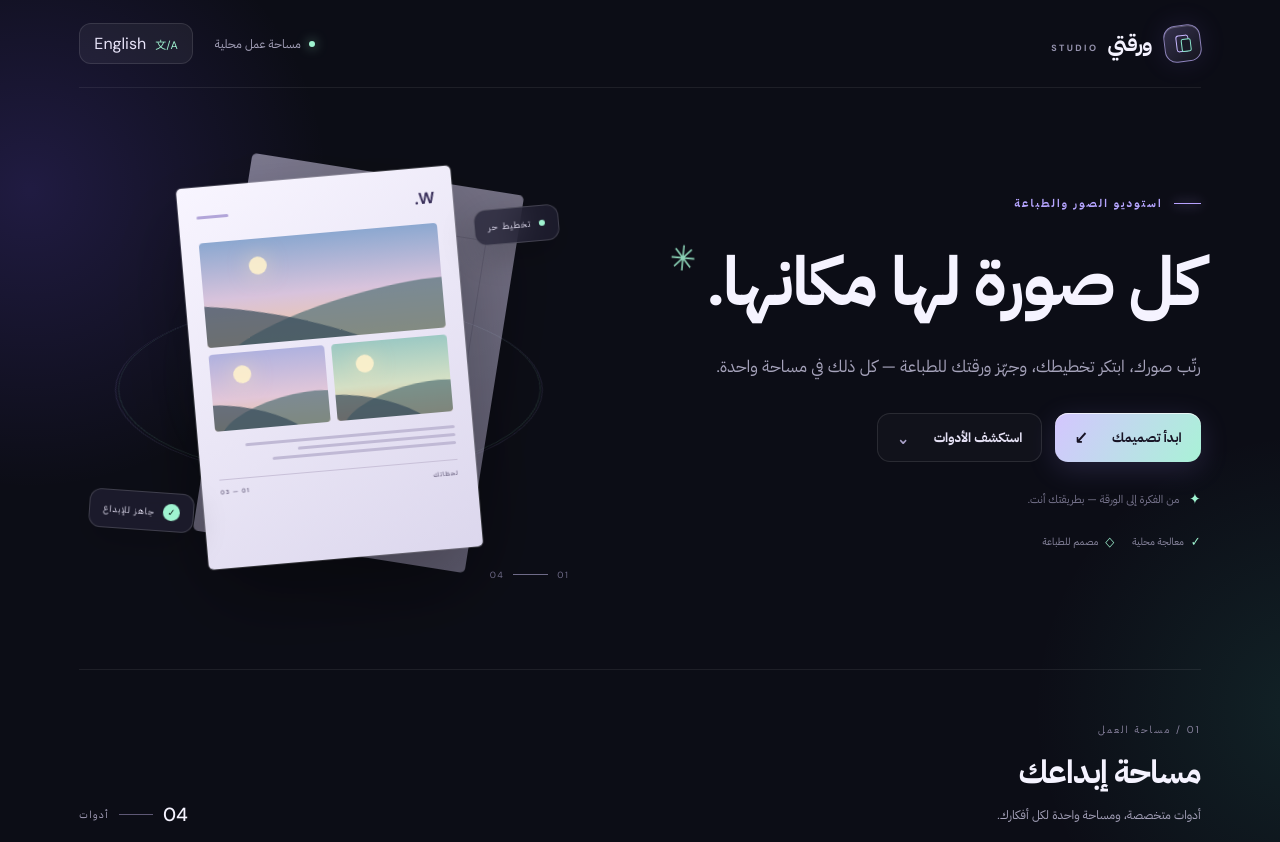
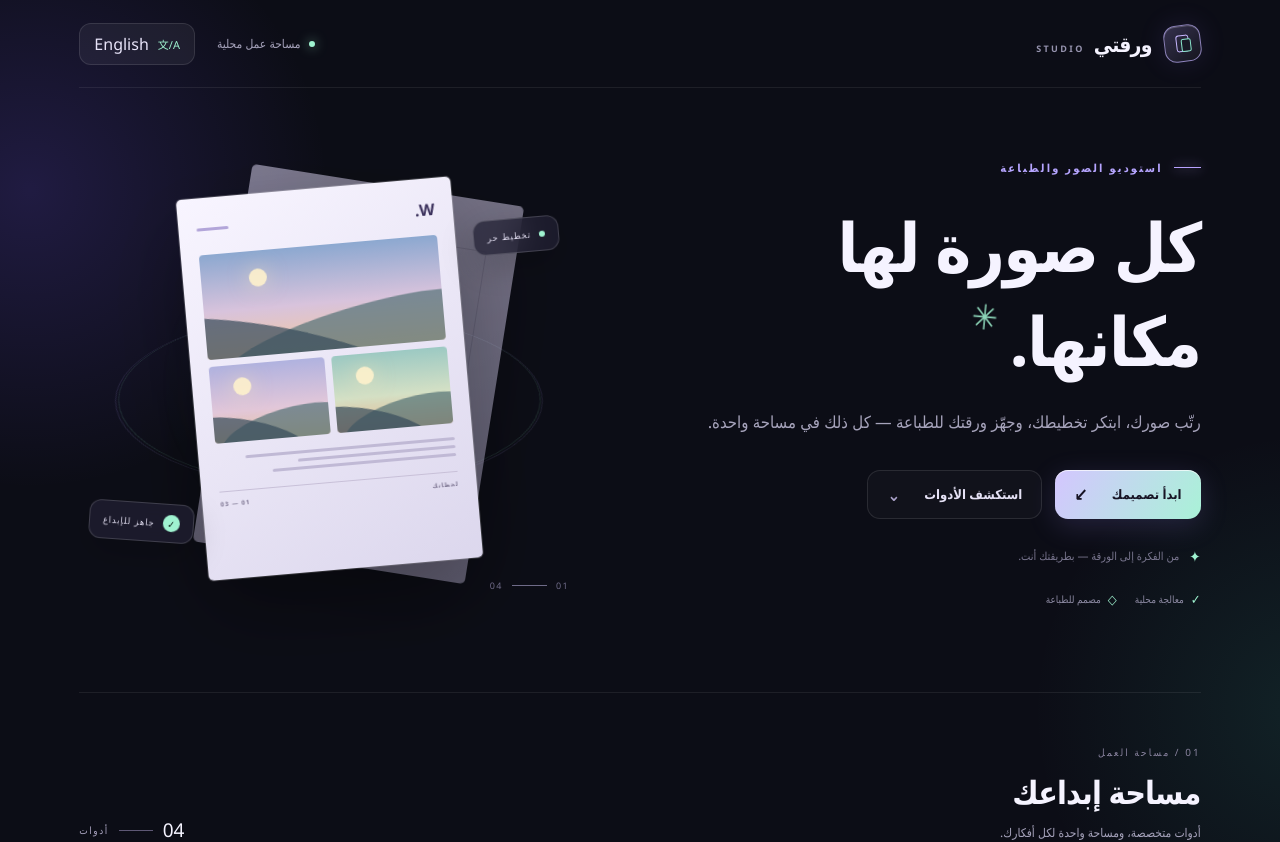
Before and after one commit to majd7772233-a11y/waraqati, a React (Vite) app: page / in a window 1280 px wide. Shown: the top 842 px of the page. Built offline with nearby package versions, Linux system fonts and the light colour scheme.

Commit message:
perf: keep typography dependency-free and local

```diff
--- a/src/styles.css
+++ b/src/styles.css
@@ -1,5 +1,3 @@
-@import url("https://fonts.googleapis.com/css2?family=DM+Sans:wght@400;500;600;700&family=IBM+Plex+Sans+Arabic:wght@400;500;600;700&display=swap");
-
 :root {
   font-family: "DM Sans", "IBM Plex Sans Arabic", "Segoe UI", Tahoma, Arial, sans-serif;
   color: #f5f3ff;
```
